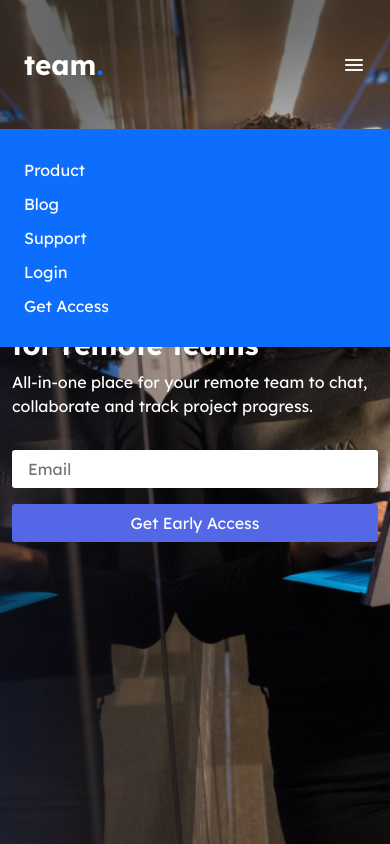
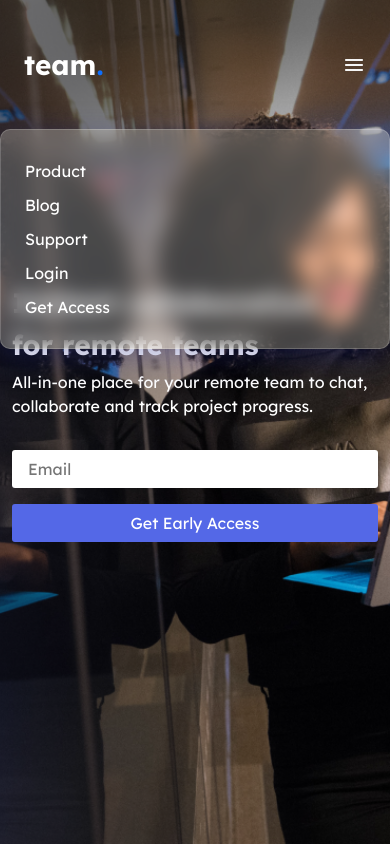
Before and after one commit to malvinval/detikcom-fe-dev-landing-page-assignment, a website: page index.html in a window 390 px wide. Both pictures are taken after a click on the icon 354 px from the left and 64 px from the top of the page. Drawn offline with nearby package versions, Linux system fonts and the light colour scheme.

Commit message:
update mobile navbar

```diff
--- a/index.html
+++ b/index.html
@@ -50,7 +50,7 @@
             </div>
         </div>
         <!-- START MOBILE NAVBAR SECTION -->
-        <div class="d-none detik-mobile-navbar container-fluid bg-primary d-flex flex-column d-lg-none p-4">
+        <div class="d-none detik-mobile-navbar container-fluid d-flex flex-column d-lg-none p-4">
             <a href="#" class="detik-mobile-nav-link text-decoration-none text-white">Product</a>
             <a href="#" class="detik-mobile-nav-link text-decoration-none text-white">Blog</a>
             <a href="#" class="detik-mobile-nav-link text-decoration-none text-white">Support</a>
--- a/style.css
+++ b/style.css
@@ -14,6 +14,16 @@
 .detik-mobile-nav-link {
     margin: 5px 0 5px 0;
     display: block;
+}
+
+.detik-mobile-navbar {
+    background: rgba( 255, 255, 255, 0.25 );
+    box-shadow: 0 8px 32px 0 rgba( 31, 38, 135, 0.37 );
+    backdrop-filter: blur( 10px );
+    -webkit-backdrop-filter: blur( 10px );
+    border-radius: 10px;
+    border: 1px solid rgba( 255, 255, 255, 0.18 );
+    border-radius: 10px;
 }
 
 .detik-nav-subcontainer {
```
